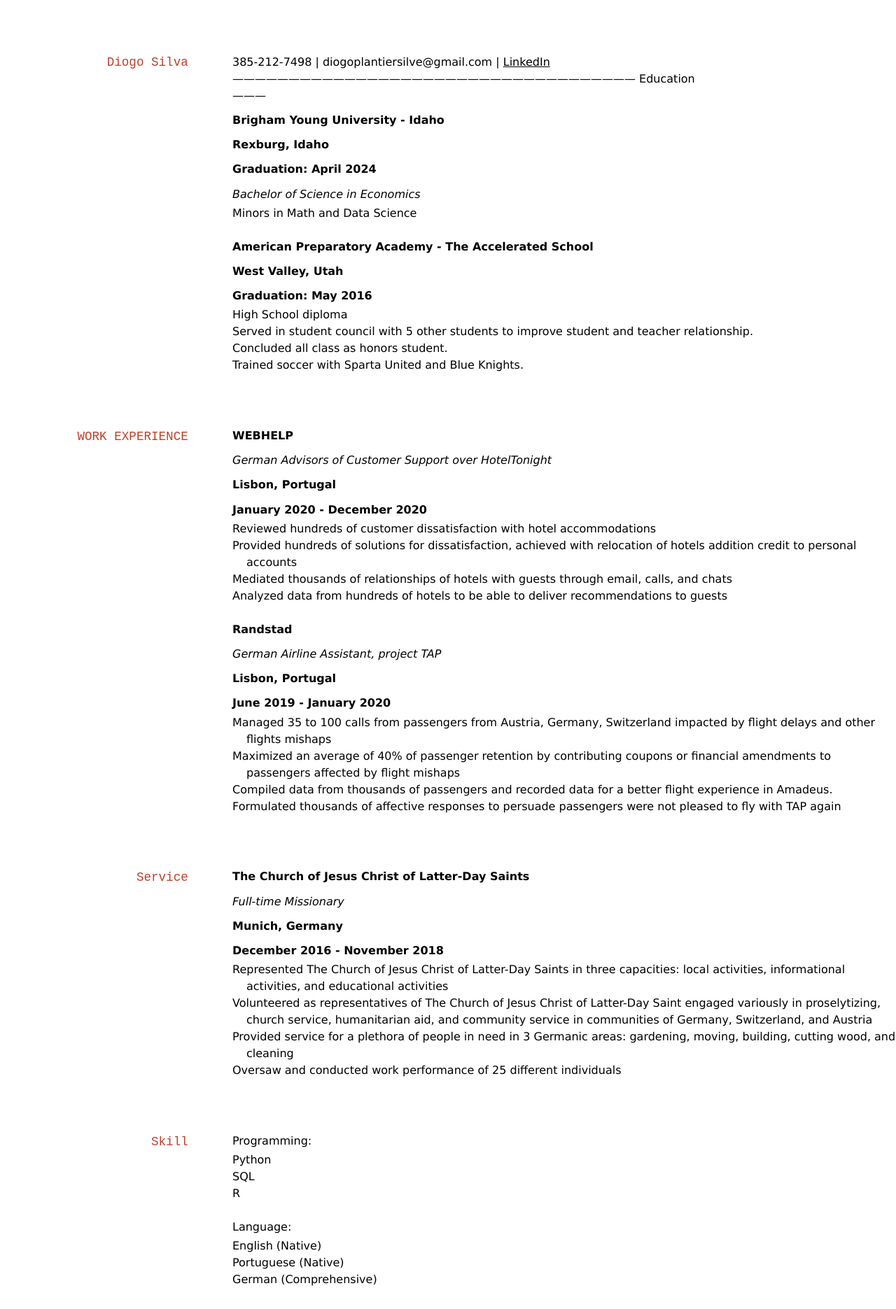
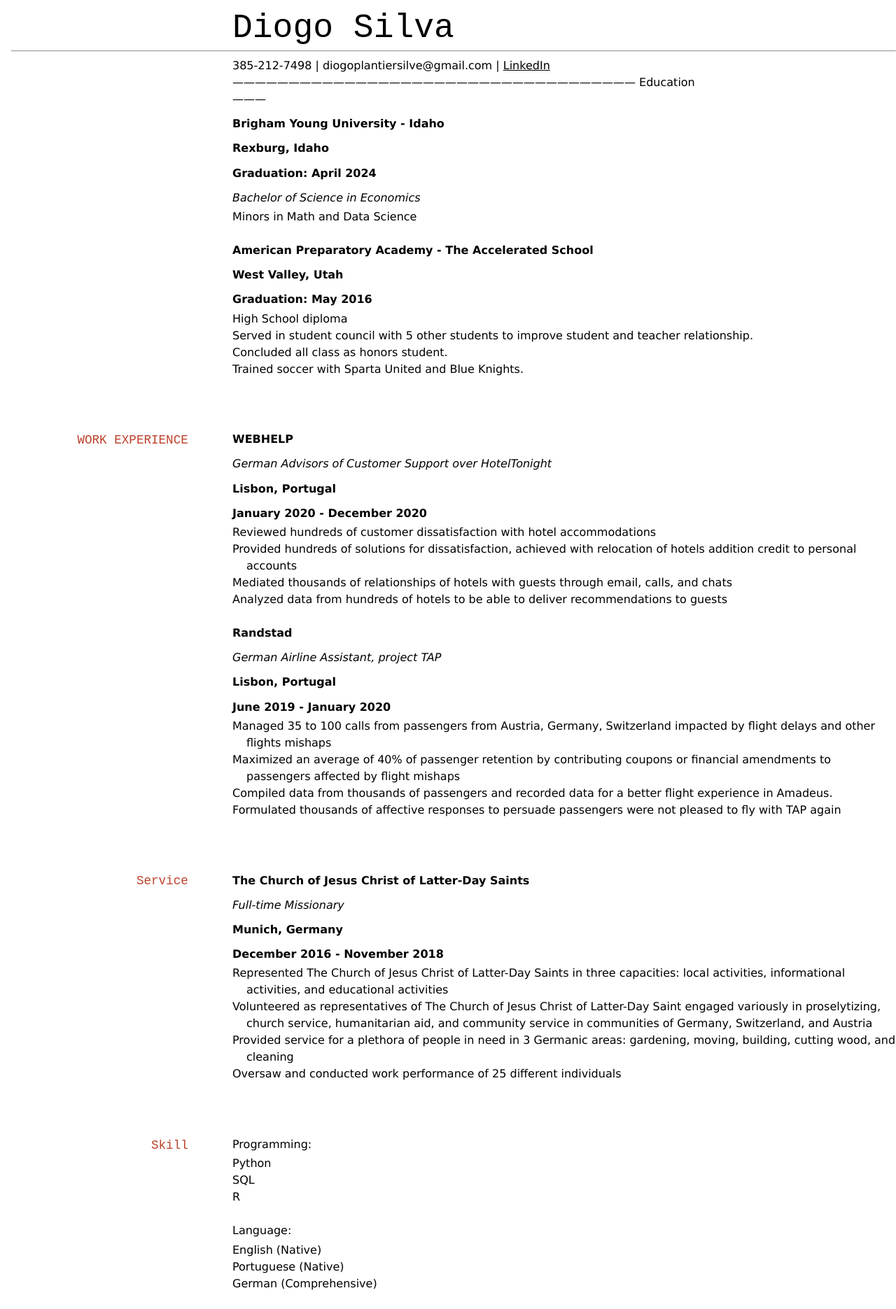
Before and after one commit to byuids-resumes/Silva-Resume, a Jekyll site: the page built from docs/index.md, in a window 1280 px wide. Shown: the whole page at 70% size. Built offline with Jekyll 4.4.1, drawn with Linux system fonts in a browser that asks for light colours; our own code applies the rules of GitHub Pages for plain Markdown files.

```diff
--- a/docs/index.md
+++ b/docs/index.md
@@ -2,7 +2,8 @@
 layout: cv
 ---
 
-Diogo Silva
+# Diogo Silva
+
 ------------------------------------------------------------------------------------------------------------
 385-212-7498 | diogoplantiersilve@gmail.com | [LinkedIn](https://www.linkedin.com/in/diogo-silva-37b23917a/)
 ------------------------------------------------------------------------------------------------------------
```
